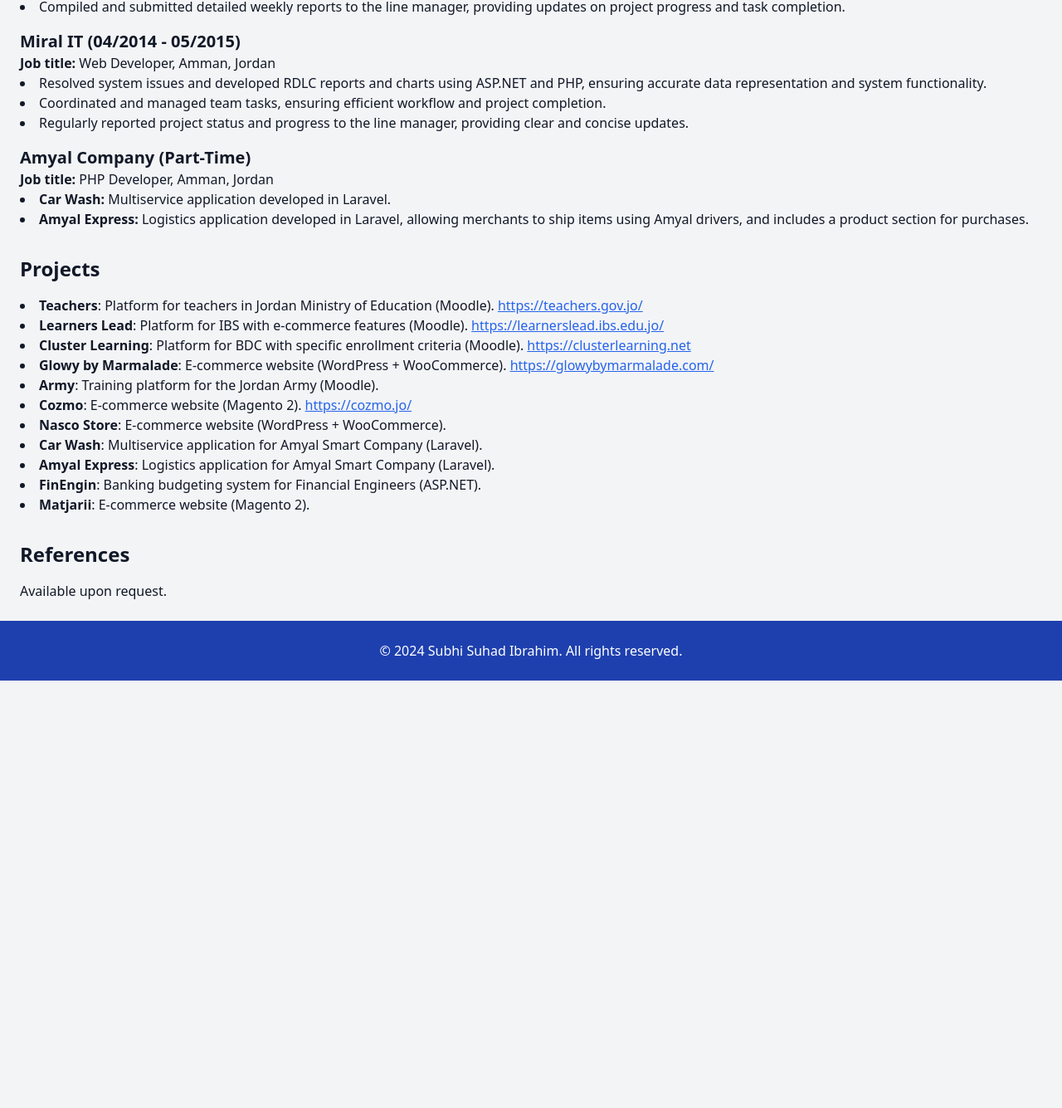
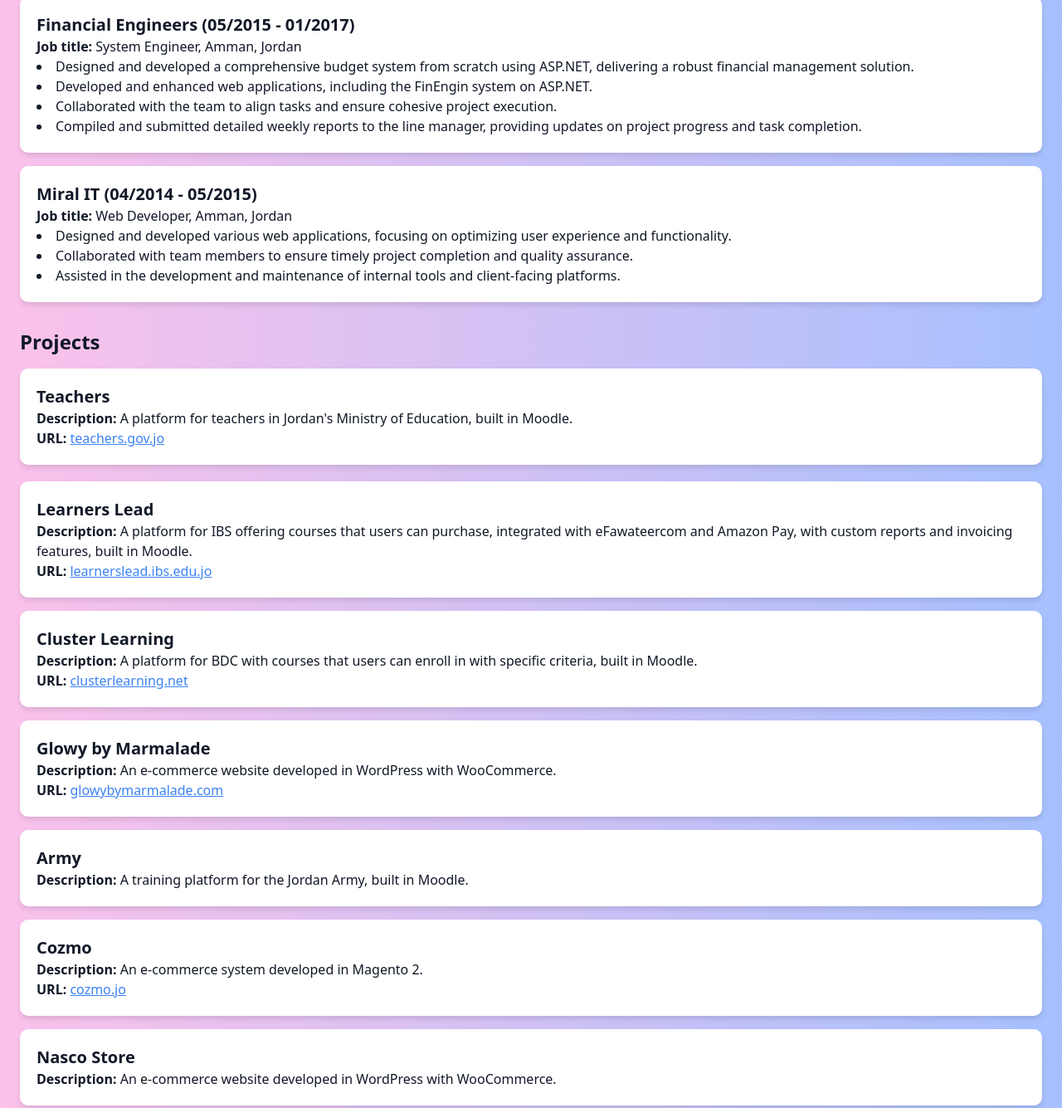
Before and after one commit to subhisuhad/portfolio, a plain HTML site: page index.html in a window 1280 px wide. Shown: the part 1752-3087 px from the top of the page at 83% size. Before the commit the page ends 2572 px from the top, so only its background shows below. Drawn offline with nearby package versions, Linux system fonts and the light colour scheme.

Commit message:
change portfolio

```diff
--- a/index.html
+++ b/index.html
@@ -6,22 +6,59 @@
     <meta name="viewport" content="width=device-width, initial-scale=1.0">
     <title>Subhi Suhad Ibrahim - Portfolio</title>
     <script src="https://cdn.tailwindcss.com"></script>
+    <link rel="stylesheet" href="https://cdnjs.cloudflare.com/ajax/libs/animate.css/4.1.1/animate.min.css">
+    <style>
+        body {
+            background-image: linear-gradient(to right, #fbc2eb, #a6c0fe);
+            background-size: cover;
+            background-attachment: fixed;
+            background-position: center;
+        }
+
+        .experience-item,
+        .project-item {
+            border-radius: 10px;
+            overflow: hidden;
+            box-shadow: 0 4px 6px rgba(0, 0, 0, 0.1);
+            background: #ffffff;
+            padding: 20px;
+            margin-bottom: 20px;
+            opacity: 0;
+            animation: fadeInUp 0.6s forwards;
+        }
+
+        .experience-item h3,
+        .project-item h3 {
+            margin-top: 0;
+        }
+
+        @keyframes fadeInUp {
+            from {
+                transform: translateY(20px);
+                opacity: 0;
+            }
+            to {
+                transform: translateY(0);
+                opacity: 1;
+            }
+        }
+    </style>
 </head>
 
-<body class="bg-gray-100 text-gray-900">
+<body class="text-gray-900">
 
     <header class="bg-blue-800 text-white p-6">
         <div class="container mx-auto">
-            <h1 class="text-3xl font-bold">Subhi Suhad Ibrahim</h1>
-            <p class="mt-2">Senior PHP Developer</p>
-            <p>Amman, Jordan | subhisuhad@gmail.com | +962 787155304</p>
-            <p><a href="https://www.linkedin.com/in/subhi-suhad-4621aa97/" class="underline">LinkedIn Profile</a></p>
+            <h1 class="text-3xl font-bold animate__animated animate__fadeIn">Subhi Suhad Ibrahim</h1>
+            <p class="mt-2 animate__animated animate__fadeIn">Senior PHP Developer</p>
+            <p class="animate__animated animate__fadeIn">Amman, Jordan | subhisuhad@gmail.com | +962 787155304</p>
+            <p class="animate__animated animate__fadeIn"><a href="https://www.linkedin.com/in/subhi-suhad-4621aa97/" class="underline">LinkedIn Profile</a></p>
         </div>
     </header>
 
     <main class="container mx-auto p-6 space-y-8">
 
-        <section>
+        <section class="animate__animated animate__fadeIn">
             <h2 class="text-2xl font-semibold mb-4">Personal Data</h2>
             <ul class="list-disc list-inside">
                 <li><strong>Name:</strong> Subhi Suhad Ibrahim</li>
@@ -34,12 +71,12 @@
             </ul>
         </section>
 
-        <section>
+        <section class="animate__animated animate__fadeIn">
             <h2 class="text-2xl font-semibold mb-4">Education</h2>
             <p><strong>BSc of Computer Science (Computer Science)</strong>, Princess Sumaya University for Technology (2010-2014)</p>
         </section>
 
-        <section>
+        <section class="animate__animated animate__fadeIn">
             <h2 class="text-2xl font-semibold mb-4">Languages</h2>
             <ul class="list-disc list-inside">
                 <li><strong>Arabic:</strong> Mother tongue</li>
@@ -47,7 +84,7 @@
             </ul>
         </section>
 
-        <section>
+        <section class="animate__animated animate__fadeIn">
             <h2 class="text-2xl font-semibold mb-4">Computer Skills</h2>
             <ul class="list-disc list-inside">
                 <li>Microsoft Office (Word, Excel, PowerPoint)</li>
@@ -66,10 +103,10 @@
             </ul>
         </section>
 
-        <section>
+        <section class="animate__animated animate__fadeIn">
             <h2 class="text-2xl font-semibold mb-4">Experience Acquired</h2>
             <div class="space-y-4">
-                <div>
+                <div class="experience-item animate__animated animate__fadeInUp">
                     <h3 class="text-xl font-semibold">Knowledge Beam (05/2021 - Present)</h3>
                     <p><strong>Job title:</strong> Senior PHP Developer, Amman, Jordan</p>
                     <ul class="list-disc list-inside">
@@ -82,7 +119,7 @@
                     </ul>
                 </div>
 
-                <div>
+                <div class="experience-item animate__animated animate__fadeInUp">
                     <h3 class="text-xl font-semibold">Aspire (04/2018 - 05/2021)</h3>
                     <p><strong>Job title:</strong> Senior Software Engineer, Amman, Jordan</p>
                     <ul class="list-disc list-inside">
@@ -92,7 +129,7 @@
                     </ul>
                 </div>
 
-                <div>
+                <div class="experience-item animate__animated animate__fadeInUp">
                     <h3 class="text-xl font-semibold">NS4IT (02/2017 - 04/2018)</h3>
                     <p><strong>Job title:</strong> Web Developer, Amman, Jordan</p>
                     <ul class="list-disc list-inside">
@@ -103,7 +140,7 @@
                     </ul>
                 </div>
 
-                <div>
+                <div class="experience-item animate__animated animate__fadeInUp">
                     <h3 class="text-xl font-semibold">Financial Engineers (05/2015 - 01/2017)</h3>
                     <p><strong>Job title:</strong> System Engineer, Amman, Jordan</p>
                     <ul class="list-disc list-inside">
@@ -114,57 +151,85 @@
                     </ul>
                 </div>
 
-                <div>
+                <div class="experience-item animate__animated animate__fadeInUp">
                     <h3 class="text-xl font-semibold">Miral IT (04/2014 - 05/2015)</h3>
                     <p><strong>Job title:</strong> Web Developer, Amman, Jordan</p>
                     <ul class="list-disc list-inside">
-                        <li>Resolved system issues and developed RDLC reports and charts using ASP.NET and PHP, ensuring accurate data representation and system functionality.</li>
-                        <li>Coordinated and managed team tasks, ensuring efficient workflow and project completion.</li>
-                        <li>Regularly reported project status and progress to the line manager, providing clear and concise updates.</li>
-                    </ul>
-                </div>
-
-                <div>
-                    <h3 class="text-xl font-semibold">Amyal Company (Part-Time)</h3>
-                    <p><strong>Job title:</strong> PHP Developer, Amman, Jordan</p>
-                    <ul class="list-disc list-inside">
-                        <li><strong>Car Wash:</strong> Multiservice application developed in Laravel.</li>
-                        <li><strong>Amyal Express:</strong> Logistics application developed in Laravel, allowing merchants to ship items using Amyal drivers, and includes a product section for purchases.</li>
+                        <li>Designed and developed various web applications, focusing on optimizing user experience and functionality.</li>
+                        <li>Collaborated with team members to ensure timely project completion and quality assurance.</li>
+                        <li>Assisted in the development and maintenance of internal tools and client-facing platforms.</li>
                     </ul>
                 </div>
             </div>
         </section>
 
-        <section>
+        <section class="animate__animated animate__fadeIn">
             <h2 class="text-2xl font-semibold mb-4">Projects</h2>
-            <ul class="list-disc list-inside">
-                <li><strong>Teachers</strong>: Platform for teachers in Jordan Ministry of Education (Moodle). <a href="https://teachers.gov.jo/" class="text-blue-600 underline">https://teachers.gov.jo/</a></li>
-                <li><strong>Learners Lead</strong>: Platform for IBS with e-commerce features (Moodle). <a href="https://learnerslead.ibs.edu.jo/" class="text-blue-600 underline">https://learnerslead.ibs.edu.jo/</a></li>
-                <li><strong>Cluster Learning</strong>: Platform for BDC with specific enrollment criteria (Moodle). <a href="https://clusterlearning.net" class="text-blue-600 underline">https://clusterlearning.net</a></li>
-                <li><strong>Glowy by Marmalade</strong>: E-commerce website (WordPress + WooCommerce). <a href="https://glowybymarmalade.com/" class="text-blue-600 underline">https://glowybymarmalade.com/</a></li>
-                <li><strong>Army</strong>: Training platform for the Jordan Army (Moodle).</li>
-                <li><strong>Cozmo</strong>: E-commerce website (Magento 2). <a href="https://cozmo.jo/" class="text-blue-600 underline">https://cozmo.jo/</a></li>
-                <li><strong>Nasco Store</strong>: E-commerce website (WordPress + WooCommerce).</li>
-                <li><strong>Car Wash</strong>: Multiservice application for Amyal Smart Company (Laravel).</li>
-                <li><strong>Amyal Express</strong>: Logistics application for Amyal Smart Company (Laravel).</li>
-                <li><strong>FinEngin</strong>: Banking budgeting system for Financial Engineers (ASP.NET).</li>
-                <li><strong>Matjarii</strong>: E-commerce website (Magento 2).</li>
-            </ul>
-        </section>
+            <div class="space-y-4">
+                <div class="project-item animate__animated animate__fadeInUp">
+                    <h3 class="text-xl font-semibold">Teachers</h3>
+                    <p><strong>Description:</strong> A platform for teachers in Jordan's Ministry of Education, built in Moodle.</p>
+                    <p><strong>URL:</strong> <a href="https://teachers.gov.jo/" class="text-blue-500 underline">teachers.gov.jo</a></p>
+                </div>
 
-        <section>
-            <h2 class="text-2xl font-semibold mb-4">References</h2>
-            <p>Available upon request.</p>
+                <div class="project-item animate__animated animate__fadeInUp">
+                    <h3 class="text-xl font-semibold">Learners Lead</h3>
+                    <p><strong>Description:</strong> A platform for IBS offering courses that users can purchase, integrated with eFawateercom and Amazon Pay, with custom reports and invoicing features, built in Moodle.</p>
+                    <p><strong>URL:</strong> <a href="https://learnerslead.ibs.edu.jo/" class="text-blue-500 underline">learnerslead.ibs.edu.jo</a></p>
+                </div>
+
+                <div class="project-item animate__animated animate__fadeInUp">
+                    <h3 class="text-xl font-semibold">Cluster Learning</h3>
+                    <p><strong>Description:</strong> A platform for BDC with courses that users can enroll in with specific criteria, built in Moodle.</p>
+                    <p><strong>URL:</strong> <a href="https://clusterlearning.net/" class="text-blue-500 underline">clusterlearning.net</a></p>
+                </div>
+
+                <div class="project-item animate__animated animate__fadeInUp">
+                    <h3 class="text-xl font-semibold">Glowy by Marmalade</h3>
+                    <p><strong>Description:</strong> An e-commerce website developed in WordPress with WooCommerce.</p>
+                    <p><strong>URL:</strong> <a href="https://glowybymarmalade.com/" class="text-blue-500 underline">glowybymarmalade.com</a></p>
+                </div>
+
+                <div class="project-item animate__animated animate__fadeInUp">
+                    <h3 class="text-xl font-semibold">Army</h3>
+                    <p><strong>Description:</strong> A training platform for the Jordan Army, built in Moodle.</p>
+                </div>
+
+                <div class="project-item animate__animated animate__fadeInUp">
+                    <h3 class="text-xl font-semibold">Cozmo</h3>
+                    <p><strong>Description:</strong> An e-commerce system developed in Magento 2.</p>
+                    <p><strong>URL:</strong> <a href="https://cozmo.jo/" class="text-blue-500 underline">cozmo.jo</a></p>
+                </div>
+
+                <div class="project-item animate__animated animate__fadeInUp">
+                    <h3 class="text-xl font-semibold">Nasco Store</h3>
+                    <p><strong>Description:</strong> An e-commerce website developed in WordPress with WooCommerce.</p>
+                </div>
+
+                <div class="project-item animate__animated animate__fadeInUp">
+                    <h3 class="text-xl font-semibold">Matjarii</h3>
+                    <p><strong>Description:</strong> An e-commerce website developed in Magento 2.</p>
+                </div>
+
+                <div class="project-item animate__animated animate__fadeInUp">
+                    <h3 class="text-xl font-semibold">Car Wash</h3>
+                    <p><strong>Description:</strong> An application for Amyal Smart Company, developed in Laravel.</p>
+                </div>
+
+                <div class="project-item animate__animated animate__fadeInUp">
+                    <h3 class="text-xl font-semibold">Amyal Express</h3>
+                    <p><strong>Description:</strong> An application for Amyal Smart Company, developed in Laravel.</p>
+                </div>
+
+                <div class="project-item animate__animated animate__fadeInUp">
+                    <h3 class="text-xl font-semibold">FinEngin</h3>
+                    <p><strong>Description:</strong> A banking budgeting system developed for Financial Engineers in .NET.</p>
+                </div>
+            </div>
         </section>
 
     </main>
 
-    <footer class="bg-blue-800 text-white p-6 mt-auto">
-        <div class="container mx-auto text-center">
-            <p>&copy; 2024 Subhi Suhad Ibrahim. All rights reserved.</p>
-        </div>
-    </footer>
-
 </body>
 
 </html>
```
